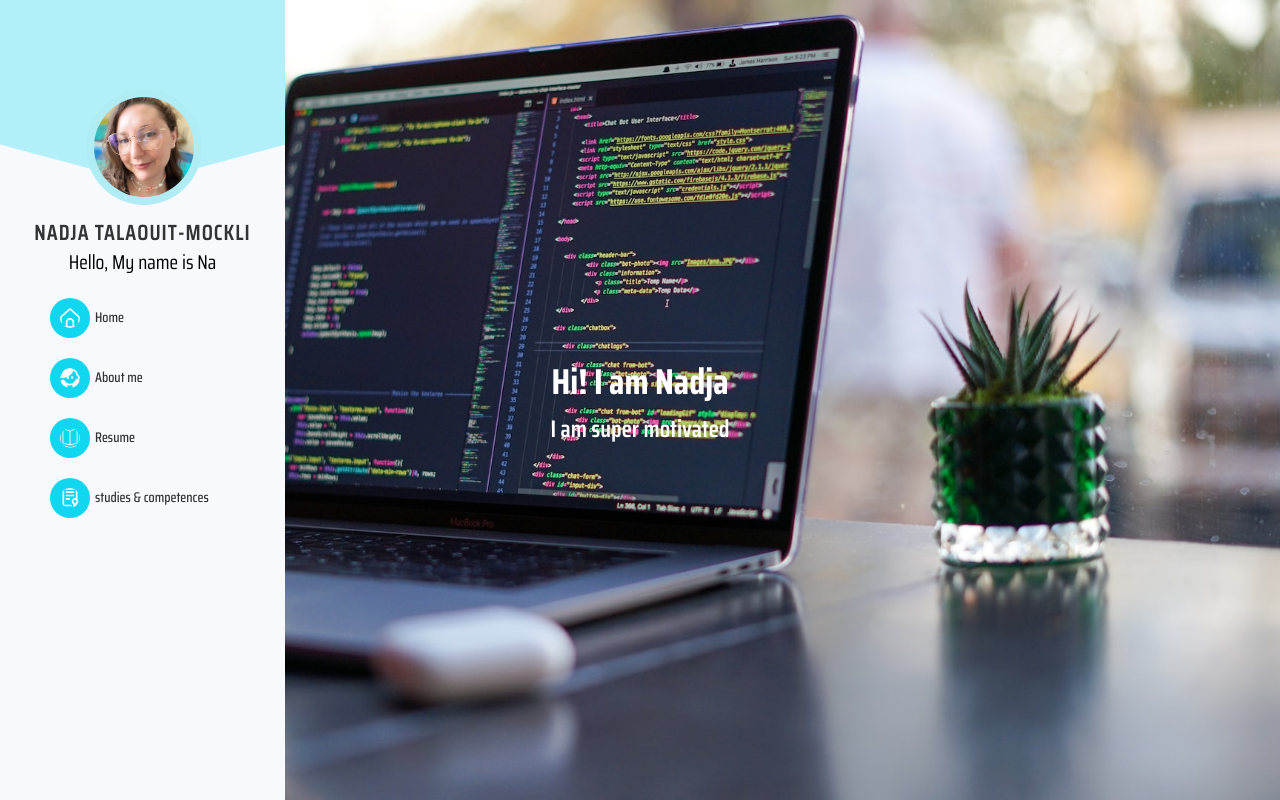
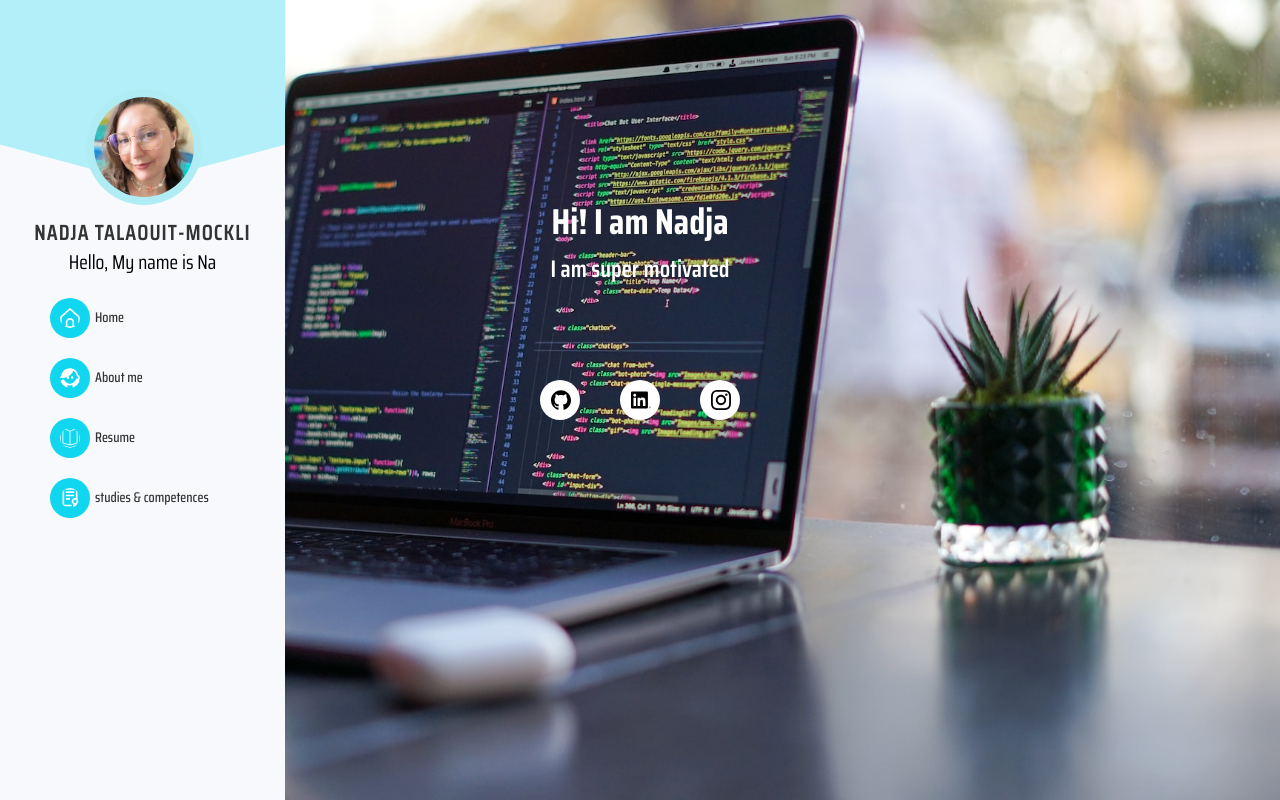
Before and after one commit to Nekochan977/junior-frontend-react-developper, a website: page index.html in a window 1280 px wide. Drawn offline with Linux system fonts and the light colour scheme.

Commit message:
repository & social media links

```diff
--- a/index.css
+++ b/index.css
@@ -165,7 +165,7 @@ HERO SECTION
 .hero-text {
   text-align: center;
   position: absolute;
-  top: 50%;
+  top: 30%;
   left: 50%;
   transform: translate(-50%, -50%);
   color: white;
@@ -188,6 +188,31 @@ HERO SECTION
   border-left: 2px solid #4070F4;
   animation: animate 4s steps(12) infinite;
 }
+.icon-links-container{
+  position: absolute;
+  top: 50%;
+  left: 50%;
+  transform: translate(-50%, -50%);
+  display: flex;
+}
+.link-icon{
+  display: flex;
+  justify-content: center;
+  align-items: center;
+  width: 30px;
+  height: 30px;
+  background-color: #ffffff;
+  padding: 5px;
+  margin: 20px;
+  border-radius: 100%;
+}
+.link-icon a{
+  margin: auto;
+  position: relative;
+  top: 60%;
+  left: 30%;
+  transform: translate(-40%, -50%);
+}
 @keyframes animate{
   40%, 60%{
     left: calc(100% + 4px);
--- a/index.html
+++ b/index.html
@@ -63,7 +63,6 @@
                         </a>
                     </li>
                 </ul>
-
             </nav>
     </div>
 
@@ -79,6 +78,23 @@
                 </div>
             </div>
         </div>
+        <div class="icon-links-container">
+            <span class="link-icon">
+                <a href="https://github.com/Nekochan977">
+                    <img src="assets/icons/github.svg" alt="github" width="20" height="20">
+                </a>
+            </span>
+            <span class="link-icon">
+                <a href="https://www.linkedin.com/in/nadja-talaouit-möckli-14166438/">
+                    <img src="assets/icons/linkedin.svg" alt="linkedin" width="20" height="20">
+                </a>
+            </span>
+            <span class="link-icon">
+                <a href="https://www.instagram.com/nekochannoyume/?hl=en">
+                    <img src="assets/icons/instagram.svg" alt="instagram" width="20" height="20">
+                </a>
+            </span>
+        </div>
     </section>
 </main>
 
```
